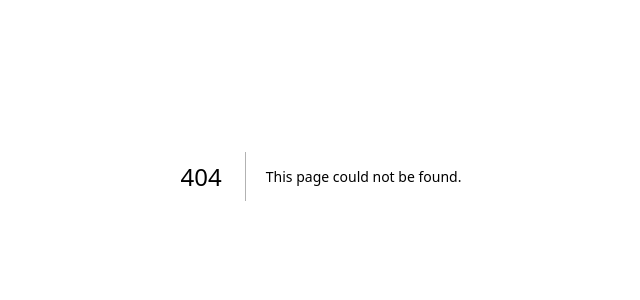
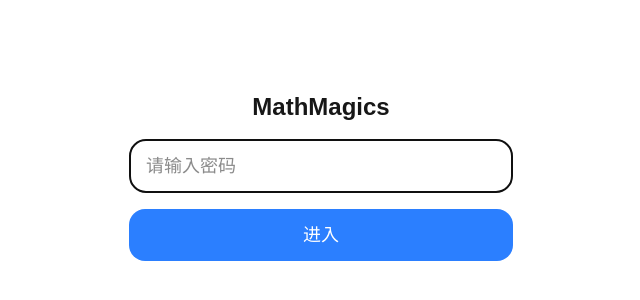
Before and after one commit to agentjoey/mathmagics, a Next.js app: page /auth in a window 1280 px wide. Before the commit this address had no page. Shown: the part 224-524 px from the top of the page, without its empty margins (319-959 px from the left). Built offline with nearby package versions, Linux system fonts and the light colour scheme.

Commit message:
feat(auth): cookie-based password gate

```diff
--- /dev/null
+++ b/app/api/auth/route.ts
@@ -0,0 +1,19 @@
+import { NextRequest, NextResponse } from 'next/server';
+
+export const runtime = 'nodejs';
+
+export async function POST(req: NextRequest) {
+  const { password } = (await req.json()) as { password?: string };
+  if (!password || password !== process.env.SITE_PASSWORD) {
+    return new NextResponse('Wrong password', { status: 401 });
+  }
+  const res = NextResponse.json({ ok: true });
+  res.cookies.set('mm_auth', password, {
+    httpOnly: true,
+    secure: process.env.NODE_ENV === 'production',
+    sameSite: 'lax',
+    maxAge: 60 * 60 * 24 * 7,  // 1 week
+    path: '/',
+  });
+  return res;
+}
--- /dev/null
+++ b/app/auth/page.tsx
@@ -0,0 +1,45 @@
+'use client';
+import { useState } from 'react';
+
+export default function AuthPage() {
+  const [pw, setPw] = useState('');
+  const [err, setErr] = useState('');
+
+  async function submit(e: React.FormEvent) {
+    e.preventDefault();
+    setErr('');
+    const res = await fetch('/api/auth', {
+      method: 'POST',
+      headers: { 'Content-Type': 'application/json' },
+      body: JSON.stringify({ password: pw }),
+    });
+    if (res.ok) {
+      window.location.href = '/';
+    } else {
+      setErr('密码不对哦');
+    }
+  }
+
+  return (
+    <main className="min-h-screen flex items-center justify-center p-8">
+      <form onSubmit={submit} className="w-full max-w-sm space-y-4">
+        <h1 className="text-2xl font-semibold text-center">MathMagics</h1>
+        <input
+          type="password"
+          value={pw}
+          onChange={e => setPw(e.target.value)}
+          placeholder="请输入密码"
+          className="w-full px-4 py-3 border rounded-2xl text-lg"
+          autoFocus
+        />
+        {err && <p className="text-red-500 text-sm text-center">{err}</p>}
+        <button
+          type="submit"
+          className="w-full px-4 py-3 bg-blue-500 text-white rounded-2xl text-lg"
+        >
+          进入
+        </button>
+      </form>
+    </main>
+  );
+}
--- /dev/null
+++ b/middleware.ts
@@ -0,0 +1,19 @@
+import { NextRequest, NextResponse } from 'next/server';
+
+const COOKIE_NAME = 'mm_auth';
+
+export function middleware(req: NextRequest) {
+  const { pathname } = req.nextUrl;
+  if (pathname.startsWith('/auth') || pathname.startsWith('/api/auth')) {
+    return NextResponse.next();
+  }
+  const cookie = req.cookies.get(COOKIE_NAME);
+  if (cookie?.value === process.env.SITE_PASSWORD) {
+    return NextResponse.next();
+  }
+  return NextResponse.redirect(new URL('/auth', req.url));
+}
+
+export const config = {
+  matcher: ['/((?!_next/static|_next/image|favicon.ico|images|avatar).*)'],
+};
```
